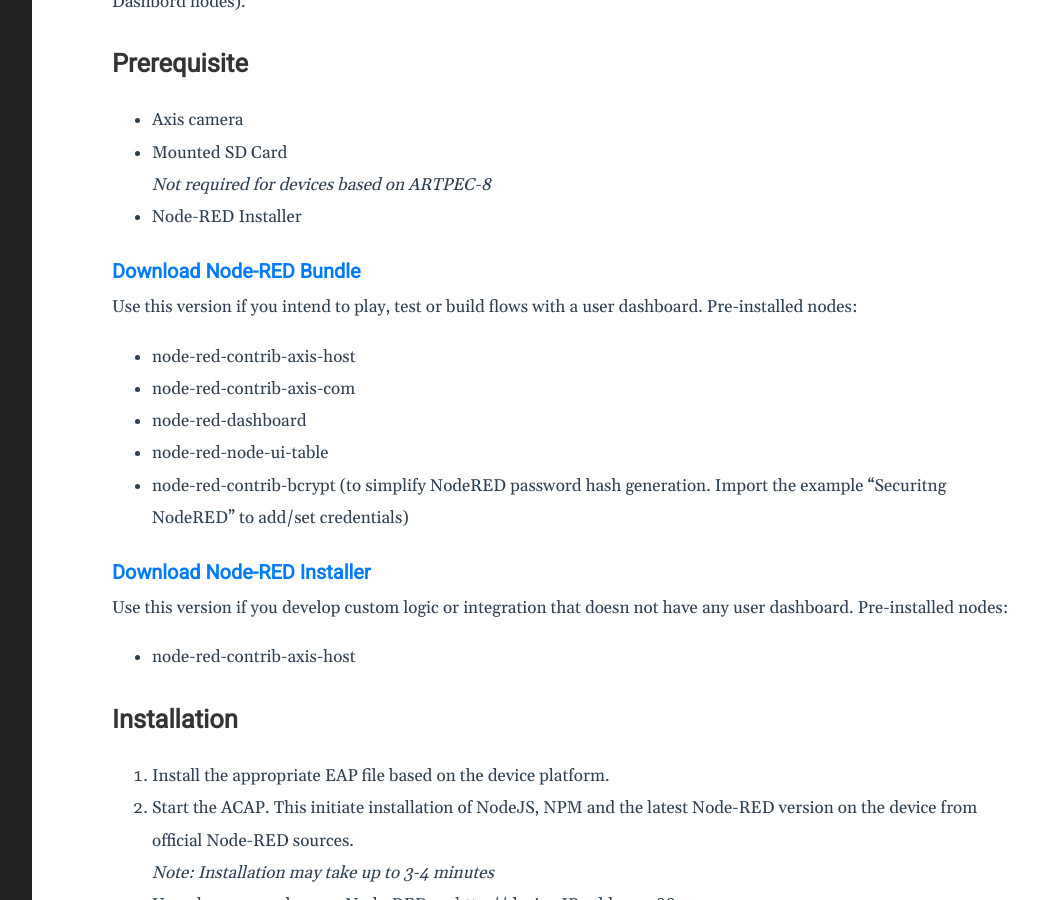
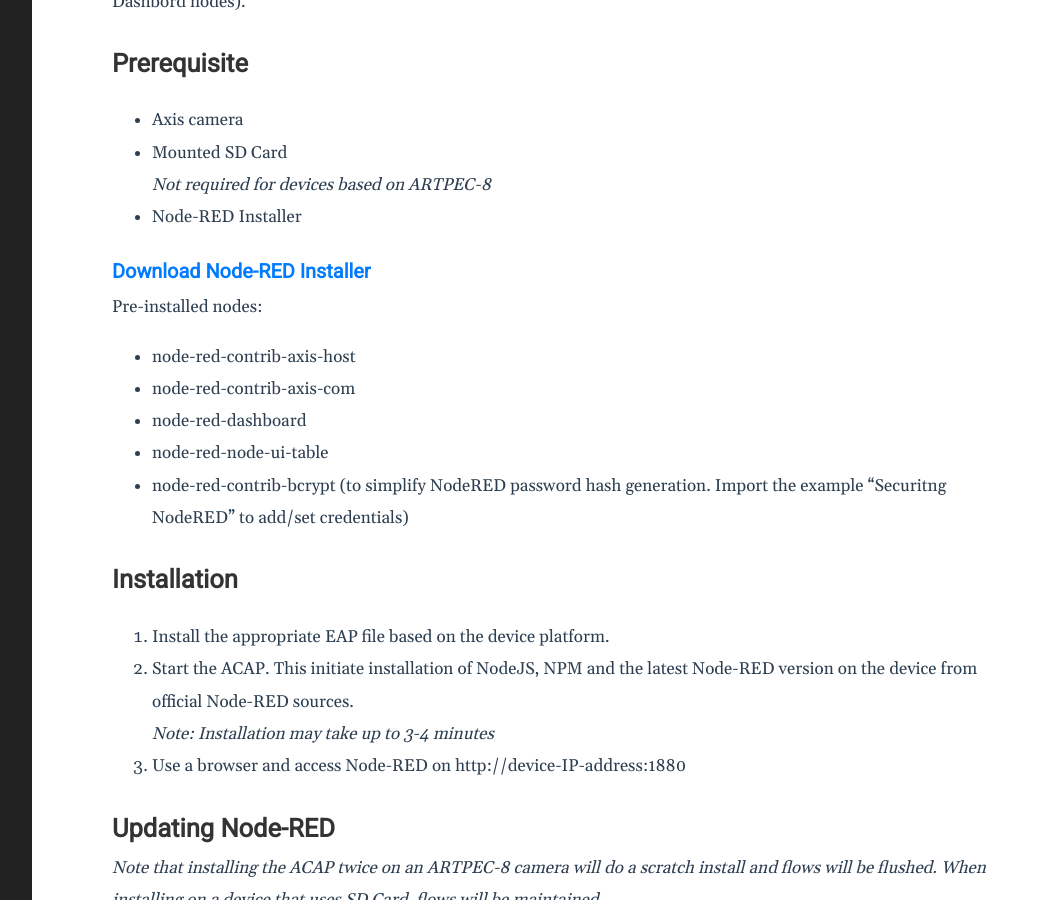
Before and after one commit to pandosme/pandosme.github.io, a Jekyll site: the page built from docs/_posts/2022-10-02-nodered-acap.md, in a window 1280 px wide and 900 px high, scrolled down 1313 px. Shown: the whole window, without its empty margins (188-1226 px from the left). Built offline with Jekyll 4.4.1, drawn with Linux system fonts in a browser that asks for light colours.

Commit message:
Update 2022-10-02-nodered-acap.md

```diff
--- a/docs/_posts/2022-10-02-nodered-acap.md
+++ b/docs/_posts/2022-10-02-nodered-acap.md
@@ -33,19 +33,13 @@ Please read the help/documentation on each node for detailed information.  Impor
 _Not required for devices based on ARTPEC-8_
 - Node-RED Installer
 
-### [Download Node-RED Bundle](https://acap.juhlin.me/package/Bundle)
-Use this version if you intend to play, test or build flows with a user dashboard.
+### [Download Node-RED Installer](https://acap.juhlin.me/package/Nodered)
 Pre-installed nodes:
 - node-red-contrib-axis-host
 - node-red-contrib-axis-com
 - node-red-dashboard
 - node-red-node-ui-table
 - node-red-contrib-bcrypt (to simplify NodeRED password hash generation.  Import the example "Securitng NodeRED" to add/set credentials)
-
-### [Download Node-RED Installer](https://acap.juhlin.me/package/Nodered)
-Use this version if you develop custom logic or integration that doesn not have any user dashboard.
-Pre-installed nodes:
-- node-red-contrib-axis-host
 
 ## Installation
 
```
